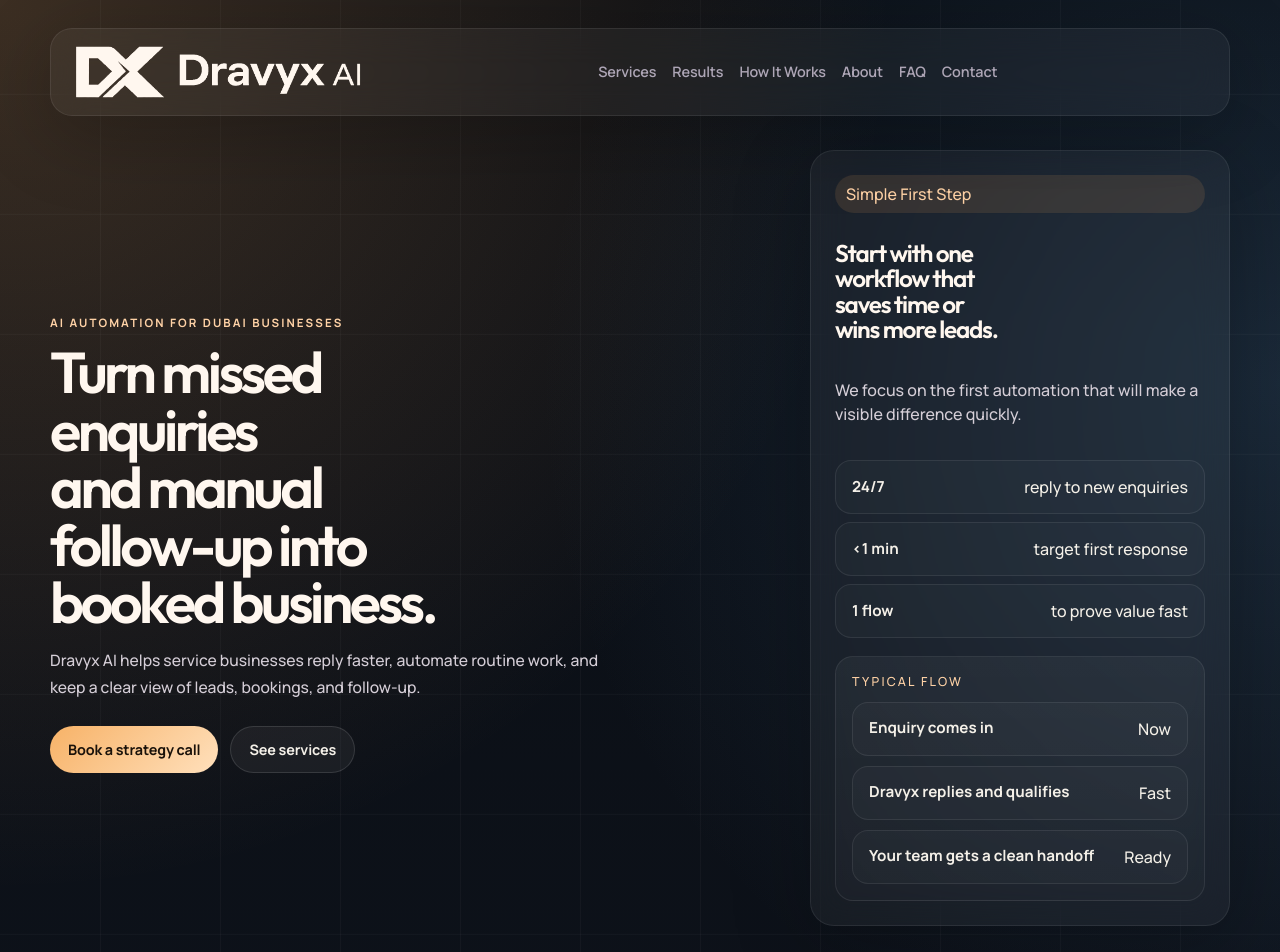
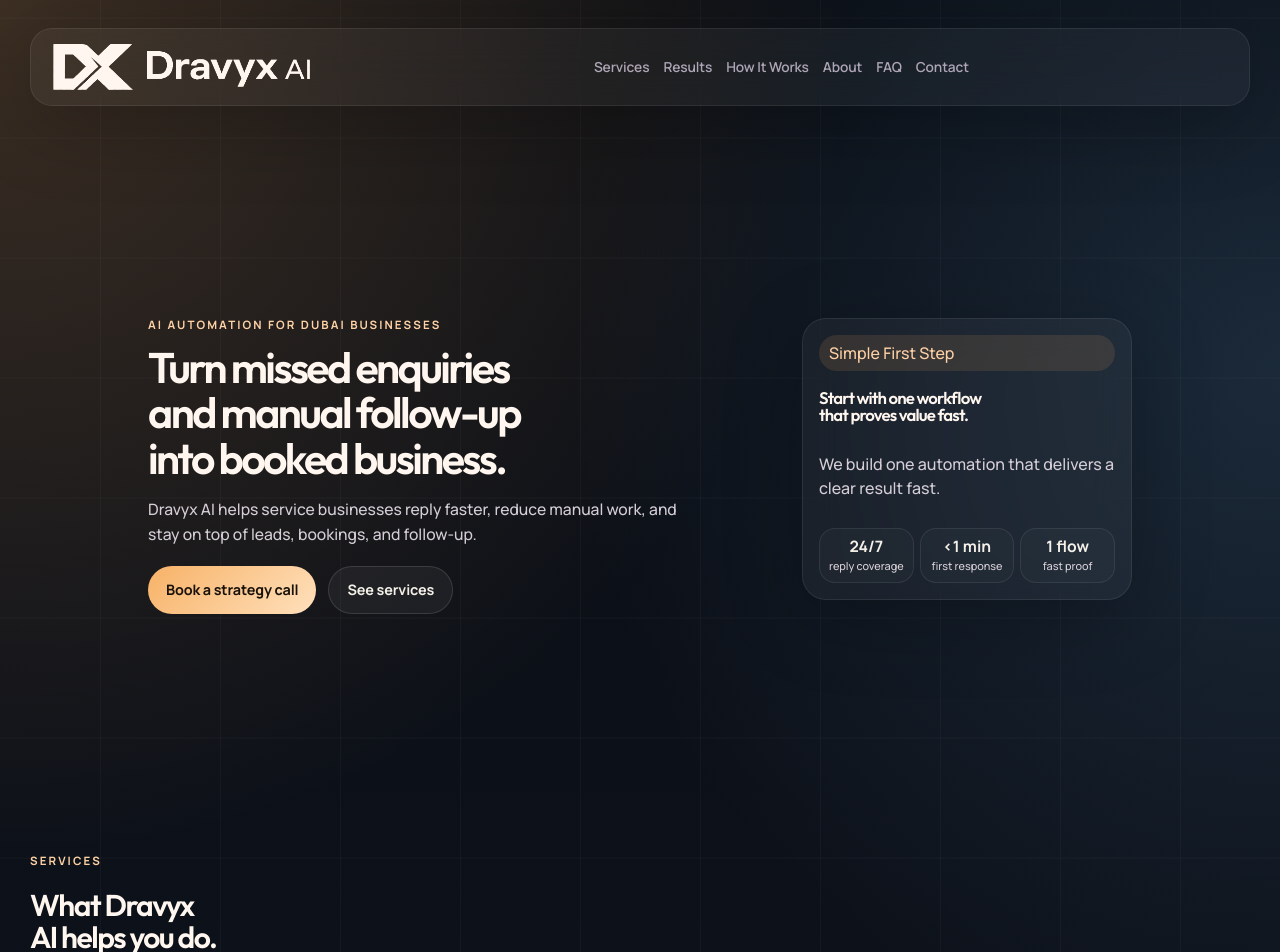
Before and after one commit to sagarr57/Automation_Startup, a React (Vite) app: page / in a window 1280 px wide. Shown: the top 952 px of the page. Built offline with nearby package versions, Linux system fonts and the light colour scheme.

Commit message:
Fix the design layout

```diff
--- a/src/App.tsx
+++ b/src/App.tsx
@@ -188,20 +188,10 @@ function HomePage() {
       <section className="hero">
         <div className="hero-copy">
           <p className="eyebrow">AI Automation for Dubai Businesses</p>
-          <h1>
-            Turn missed
-            <br />
-            enquiries
-            <br />
-            and manual
-            <br />
-            follow-up into
-            <br />
-            booked business.
-          </h1>
+          <h1>Turn missed enquiries and manual follow-up into booked business.</h1>
           <p className="page-copy">
-            Dravyx AI helps service businesses reply faster, automate routine
-            work, and keep a clear view of leads, bookings, and follow-up.
+            Dravyx AI helps service businesses reply faster, reduce manual work,
+            and stay on top of leads, bookings, and follow-up.
           </p>
           <div className="hero-actions">
             <NavLink className="button button-primary" to="/contact">
@@ -214,11 +204,8 @@ function HomePage() {
         </div>
         <div className="hero-panel">
           <div className="hero-badge">Simple First Step</div>
-          <h2>Start with one workflow that saves time or wins more leads.</h2>
-          <p>
-            We focus on the first automation that will make a visible difference
-            quickly.
-          </p>
+          <h2>Start with one workflow that proves value fast.</h2>
+          <p>We build one automation that delivers a clear result fast.</p>
           <div className="metric-stack">
             {featuredMetrics.map((item) => (
               <div className="metric-row" key={item.label}>
@@ -226,21 +213,6 @@ function HomePage() {
                 <span>{item.label}</span>
               </div>
             ))}
-          </div>
-          <div className="pipeline-card">
-            <span className="mini-label">Typical flow</span>
-            <div className="pipeline-step">
-              <strong>Enquiry comes in</strong>
-              <span>Now</span>
-            </div>
-            <div className="pipeline-step">
-              <strong>Dravyx replies and qualifies</strong>
-              <span>Fast</span>
-            </div>
-            <div className="pipeline-step">
-              <strong>Your team gets a clean handoff</strong>
-              <span>Ready</span>
-            </div>
           </div>
         </div>
       </section>
@@ -737,6 +709,7 @@ function Layout() {
               </svg>
             </SocialIconLink>
           </div>
+          <p className="footer-note">© 2026 Dravyx AI. All rights reserved.</p>
         </div>
       </footer>
     </div>
--- a/src/siteData.ts
+++ b/src/siteData.ts
@@ -142,9 +142,9 @@ export const industries: Industry[] = [
 ];
 
 export const featuredMetrics = [
-  { value: "24/7", label: "reply to new enquiries" },
-  { value: "<1 min", label: "target first response" },
-  { value: "1 flow", label: "to prove value fast" },
+  { value: "24/7", label: "reply coverage" },
+  { value: "<1 min", label: "first response" },
+  { value: "1 flow", label: "fast proof" },
 ];
 
 export const challengePoints = [
--- a/src/styles.css
+++ b/src/styles.css
@@ -84,7 +84,7 @@ h3 {
 }
 
 .site-shell {
-  width: min(1180px, calc(100% - 40px));
+  width: min(1220px, calc(100% - 52px));
   margin: 0 auto;
   padding: 28px 0 56px;
 }
@@ -112,9 +112,9 @@ h3 {
   display: flex;
   align-items: center;
   justify-content: flex-start;
-  gap: 18px;
+  gap: 14px;
   border-radius: 22px;
-  padding: 12px 18px;
+  padding: 10px 16px;
 }
 
 .brand {
@@ -150,9 +150,9 @@ h3 {
 }
 
 .brand-full-mark {
-  height: 62px;
+  height: 56px;
   width: auto;
-  max-width: min(320px, 40vw);
+  max-width: min(290px, 36vw);
   display: block;
   object-fit: contain;
 }
@@ -187,7 +187,7 @@ h3 {
   display: flex;
   flex: 1 1 auto;
   align-items: center;
-  gap: 16px;
+  gap: 14px;
   flex-wrap: wrap;
   justify-content: center;
 }
@@ -216,7 +216,7 @@ h3 {
 
 .nav-link {
   color: var(--muted);
-  font-size: 0.9rem;
+  font-size: 0.86rem;
   font-weight: 600;
   letter-spacing: -0.01em;
   transition: color 0.2s ease;
@@ -264,8 +264,8 @@ h3 {
 .main-content {
   display: flex;
   flex-direction: column;
-  gap: 64px;
-  padding-top: 34px;
+  gap: 56px;
+  padding-top: 28px;
 }
 
 .hero,
@@ -280,22 +280,23 @@ h3 {
 }
 
 .hero {
-  grid-template-columns: minmax(0, 1fr) minmax(320px, 420px);
-  min-height: calc(100vh - 180px);
-  max-height: 760px;
+  grid-template-columns: minmax(0, 640px) minmax(280px, 330px);
+  justify-content: center;
+  min-height: calc(100svh - 150px);
+  max-height: none;
   align-items: center;
-  gap: 48px;
+  gap: 14px;
 }
 
 .hero h1,
 .page-hero h1 {
-  font-size: clamp(2.4rem, 4.5vw, 4rem);
-  max-width: 12ch;
+  font-size: clamp(2.1rem, 3.35vw, 3.15rem);
+  max-width: 15ch;
 }
 
 .hero h1 {
   font-weight: 600;
-  line-height: 1;
+  line-height: 1.06;
   letter-spacing: -0.06em;
 }
 
@@ -310,44 +311,44 @@ h3 {
 .page-copy {
   max-width: 56ch;
   font-size: 0.98rem;
-  line-height: 1.75;
+  line-height: 1.64;
 }
 
 .hero-copy {
-  max-width: 680px;
+  max-width: 580px;
 }
 
 .hero-actions {
   display: flex;
   gap: 12px;
   flex-wrap: wrap;
-  margin-top: 24px;
+  margin-top: 18px;
 }
 
 .hero-panel {
   border-radius: 24px;
-  padding: 24px;
+  padding: 16px;
   display: grid;
-  gap: 18px;
-  max-width: 420px;
+  gap: 12px;
+  max-width: 330px;
   width: 100%;
-  justify-self: end;
+  justify-self: start;
 }
 
 .hero-badge {
   display: inline-flex;
-  padding: 7px 11px;
+  padding: 6px 10px;
   border-radius: 999px;
   background: rgba(242, 166, 90, 0.12);
   color: var(--accent-soft);
-  margin-bottom: 10px;
+  margin-bottom: 6px;
 }
 
 .hero-panel h2 {
-  font-size: clamp(1.35rem, 1.9vw, 1.85rem);
+  font-size: clamp(1.05rem, 1.28vw, 1.3rem);
   font-weight: 560;
-  margin-bottom: 2px;
-  max-width: 14ch;
+  margin-bottom: 0;
+  max-width: 15ch;
 }
 
 .stat-strip,
@@ -405,7 +406,7 @@ h3 {
 
 .home-services-section {
   display: grid;
-  gap: 28px;
+  gap: 24px;
 }
 
 .home-services-intro {
@@ -414,7 +415,7 @@ h3 {
 
 .home-process-section {
   display: grid;
-  gap: 28px;
+  gap: 24px;
 }
 
 .home-process-intro {
@@ -423,7 +424,7 @@ h3 {
 
 .home-fit-section {
   display: grid;
-  gap: 28px;
+  gap: 24px;
 }
 
 .home-fit-intro {
@@ -438,7 +439,7 @@ h3 {
   display: grid;
   grid-template-columns: repeat(3, minmax(0, 1fr));
   gap: 24px;
-  align-items: start;
+  align-items: stretch;
 }
 
 .process-preview {
@@ -456,7 +457,9 @@ h3 {
 
 .feature-card {
   min-height: 100%;
-  padding: 28px 26px;
+  display: flex;
+  flex-direction: column;
+  padding: 24px;
 }
 
 .feature-card-wide {
@@ -467,12 +470,12 @@ h3 {
 .feature-card li,
 .result-card p,
 .result-card li {
-  max-width: 36ch;
+  max-width: 34ch;
 }
 
 .feature-card h3,
 .result-card h3 {
-  font-size: 1.3rem;
+  font-size: 1.22rem;
 }
 
 .results-card-grid .result-card {
@@ -515,6 +518,10 @@ h3 {
   margin-bottom: 8px;
 }
 
+.feature-card .card-tagline {
+  min-height: 2.8em;
+}
+
 .card ul,
 .contact-card ul {
   display: grid;
@@ -522,8 +529,13 @@ h3 {
   margin-top: 16px;
 }
 
+.feature-card ul {
+  margin-bottom: 0;
+}
+
 .launch-window {
-  margin-top: 18px;
+  margin-top: auto;
+  padding-top: 16px;
   color: #fff;
   font-weight: 700;
 }
@@ -646,33 +658,38 @@ h3 {
 
 .metric-stack {
   display: grid;
-  gap: 8px;
+  grid-template-columns: repeat(3, minmax(0, 1fr));
+  gap: 6px;
 }
 
-.metric-row,
-.pipeline-step {
+.metric-row {
   display: flex;
+  flex-direction: column;
   align-items: center;
-  justify-content: space-between;
-  gap: 16px;
+  justify-content: center;
+  gap: 5px;
   border: 1px solid var(--line-soft);
   border-radius: 16px;
-  padding: 14px 16px;
+  padding: 10px 8px;
   background: rgba(255, 255, 255, 0.025);
+  min-height: 0;
+  text-align: center;
 }
 
-.metric-row strong,
-.pipeline-step strong {
-  font-size: 0.95rem;
+.metric-row strong {
+  font-size: 0.98rem;
+  line-height: 1;
+  white-space: nowrap;
 }
 
-.pipeline-card {
-  display: grid;
-  gap: 10px;
-  border: 1px solid var(--line-soft);
-  border-radius: 18px;
-  padding: 16px;
-  background: linear-gradient(180deg, rgba(255, 255, 255, 0.045), rgba(255, 255, 255, 0.02));
+.metric-row span {
+  color: #d8d0d8;
+  font-size: 0.68rem;
+  line-height: 1.2;
+  white-space: normal;
+  overflow: visible;
+  text-overflow: clip;
+  text-wrap: balance;
 }
 
 .cta-banner {
@@ -829,9 +846,15 @@ h3 {
   vector-effect: non-scaling-stroke;
 }
 
+.footer-note {
+  margin: 0;
+  color: #98a2b3;
+  font-size: 0.82rem;
+  text-align: right;
+}
+
 @media (max-width: 980px) {
   .site-footer,
-  .hero,
   .content-grid,
   .compact,
   .contact-shell,
@@ -860,8 +883,21 @@ h3 {
     justify-content: flex-start;
   }
 
+  .footer-note {
+    text-align: left;
+  }
+
   .home-services-intro {
     max-width: 100%;
+  }
+
+  .card-grid,
+  .services-grid {
+    grid-template-columns: repeat(2, minmax(0, 1fr));
+  }
+
+  .process-preview {
+    grid-template-columns: repeat(2, minmax(0, 1fr));
   }
 
   .home-process-intro {
@@ -909,10 +945,21 @@ h3 {
   }
 
   .hero {
+    grid-template-columns: minmax(0, 1fr) minmax(260px, 300px);
     min-height: auto;
     padding-top: 6px;
     max-height: none;
-    gap: 24px;
+    gap: 20px;
+    justify-content: space-between;
+  }
+
+  .hero-copy {
+    max-width: 100%;
+  }
+
+  .hero-panel {
+    max-width: 300px;
+    justify-self: start;
   }
 
   .feature-card-wide {
@@ -921,6 +968,19 @@ h3 {
 
   .cta-actions {
     justify-content: flex-start;
+  }
+}
+
+@media (max-width: 840px) {
+  .hero {
+    grid-template-columns: 1fr;
+    gap: 22px;
+    justify-content: stretch;
+  }
+
+  .hero-panel {
+    max-width: 100%;
+    justify-self: stretch;
   }
 }
 
@@ -977,6 +1037,12 @@ h3 {
     gap: 18px;
   }
 
+  .card-grid,
+  .services-grid,
+  .process-preview {
+    grid-template-columns: 1fr;
+  }
+
   .hero-copy {
     max-width: 100%;
   }
@@ -991,6 +1057,10 @@ h3 {
     justify-self: stretch;
     padding: 16px;
     margin-top: 28px;
+  }
+
+  .metric-stack {
+    grid-template-columns: 1fr;
   }
 
   .page-copy {
```
Also changed, not shown: 1 other file (tests, documents, lock files or other folders).
